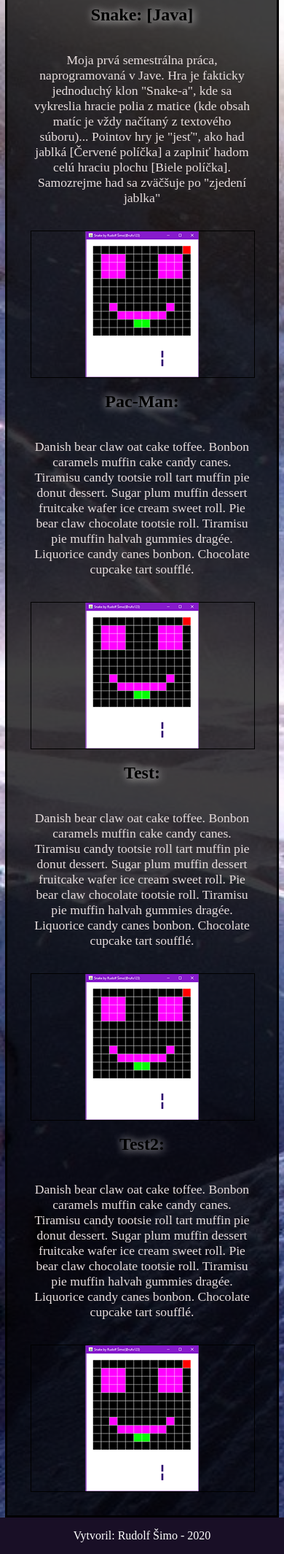
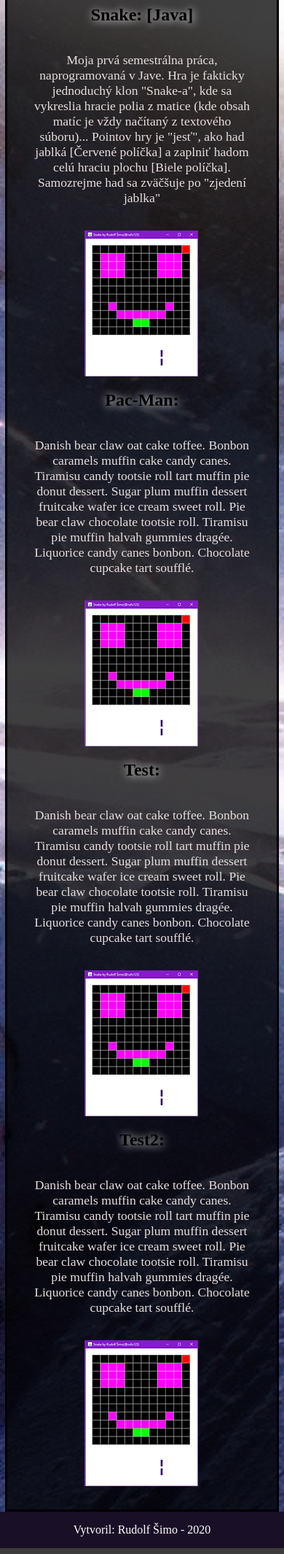
Before and after one commit to rufo123/VAIISemestralka, a PHP site: page /projects.html in a window 390 px wide. Shown: the part 184-2314 px from the top of the page at 73% size. Run offline with PHP 8.4, Linux system fonts and the light colour scheme.

Commit message:
Posledné upravy pred odovzdaním prvej časti

```diff
--- a/basescript.css
+++ b/basescript.css
@@ -279,14 +279,13 @@
     padding-left: 40%;
 }
 
-@media screen and (max-width: 1035px) {
+@media screen and (max-width: 1050px) {
 
     .project-box {
         display: block;
     }
 
     .project-box .cover-projects-img {
-        border: 1px solid black;
         display: flex;
         align-content: center;
         justify-content: space-around;
@@ -358,7 +357,7 @@
     text-align: center;
 }
 
-@media screen and (max-width: 624px) {
+@media screen and (max-width: 640px) {
     .navbar-logo {
         display: none;
     }
@@ -394,7 +393,7 @@
 
 
 
-@media screen and (max-width: 455px) {
+@media screen and (max-width: 470px) {
 
     #navigation-menuID li {
        font-size: 1em;
@@ -416,12 +415,10 @@
 
     }
 
-
-
 }
 
 
-@media screen and (max-width: 410px) {
+@media screen and (max-width: 430px) {
 
     #navigation-menuID li {
         font-size: 0.8em;
```
